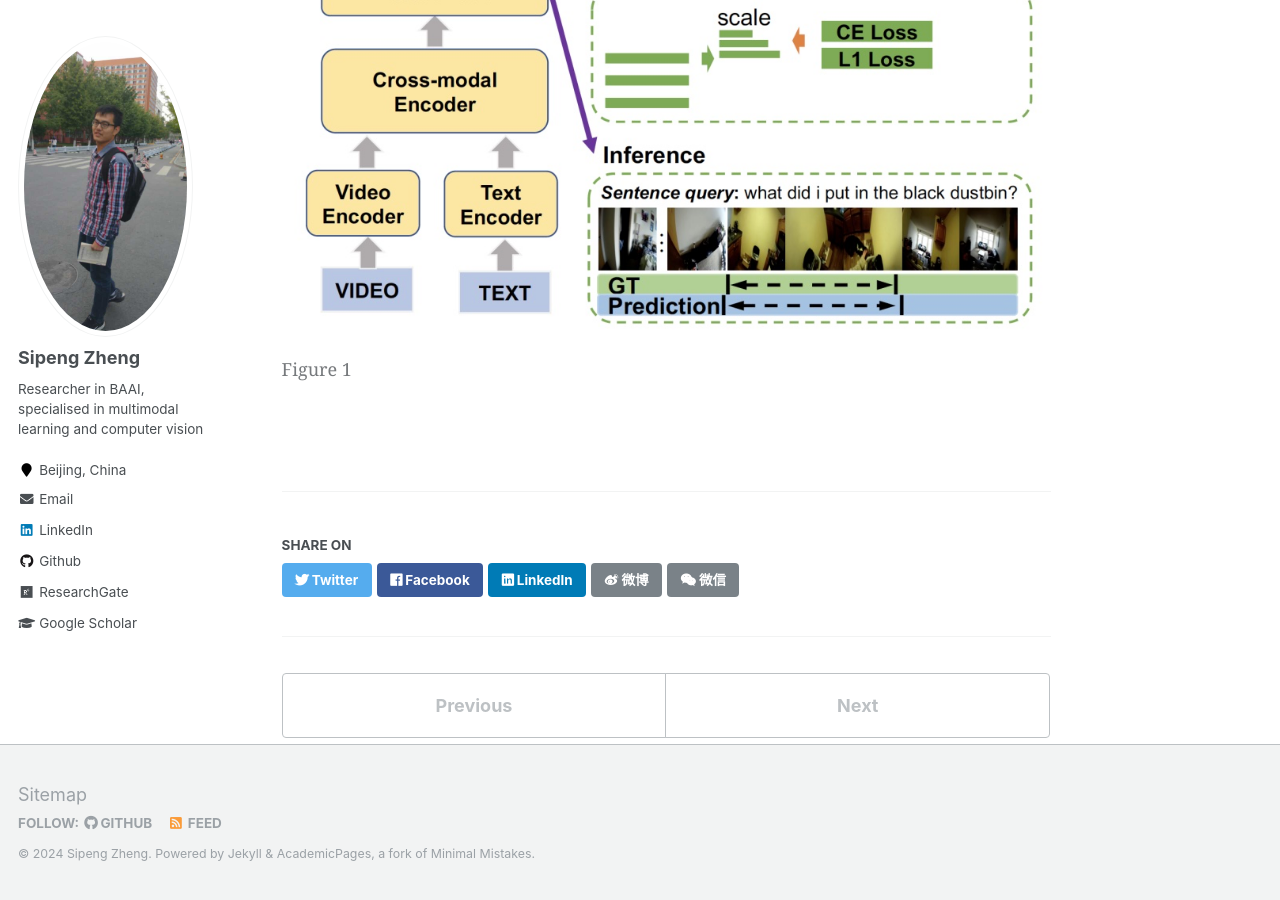
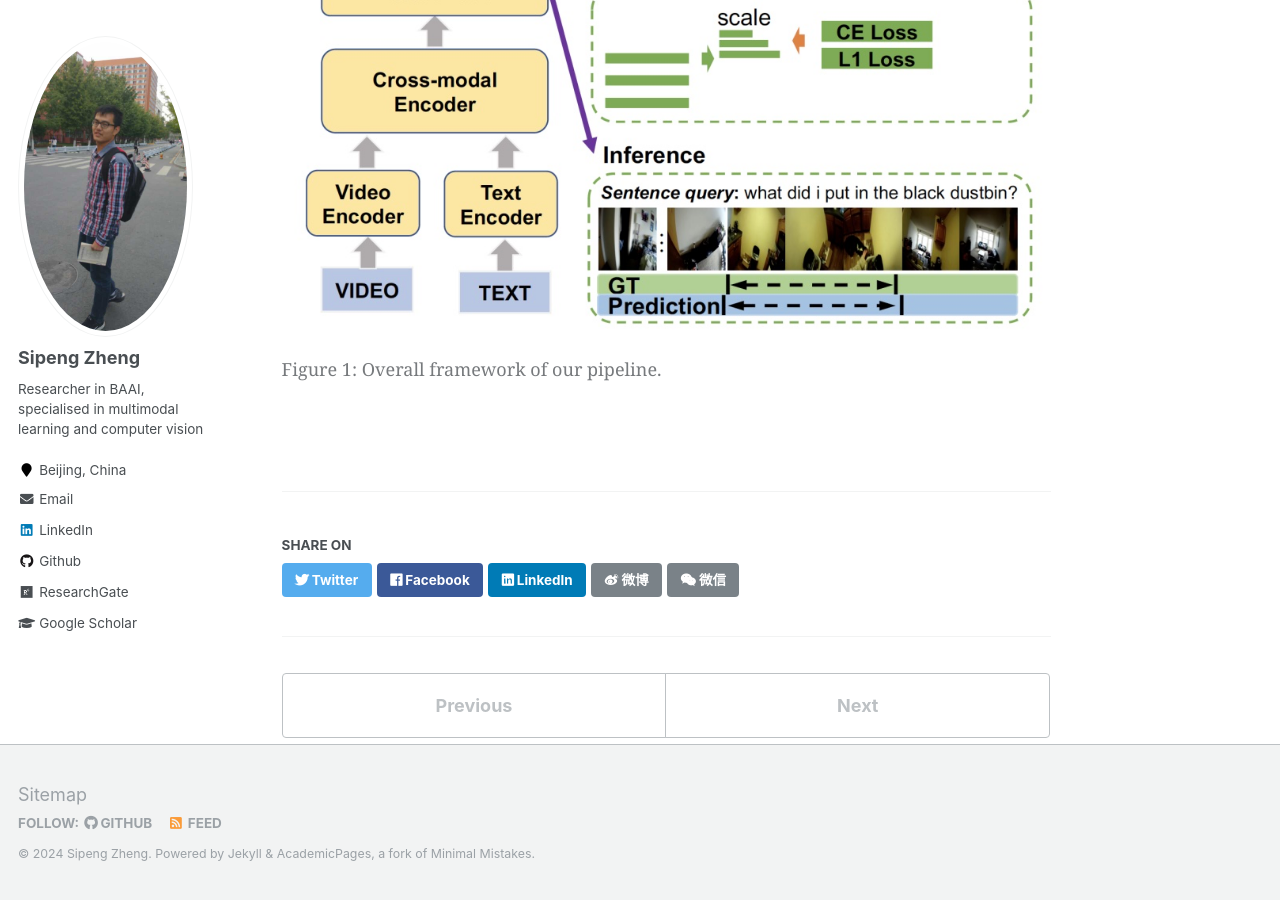
Before and after one commit to zhengsipeng/zhengsipeng.github.io, a Jekyll site: the page built from _publications/2023-1-NLL.md, in a window 1280 px wide and 900 px high, scrolled down 732 px. Built offline with Jekyll 4.4.1, drawn with Linux system fonts in a browser that asks for light colours.

Commit message:
update 24.1.4

```diff
--- a/_publications/2023-1-NLL.md
+++ b/_publications/2023-1-NLL.md
@@ -13,5 +13,5 @@ The Natural Language Localization (NLL) task aims to localize a sentence in a vi
 
 <figure style="text-align: center;">
 <img src="../images/pubs/cvpr22_nlq.jpg" width="100%" height="100%" alt="替代文本">
-<figcaption style="text-align: center; font-size: 18px">Figure 1</figcaption>
+<figcaption style="text-align: center; font-size: 18px">Figure 1: Overall framework of our pipeline.</figcaption>
 </figure>
```
